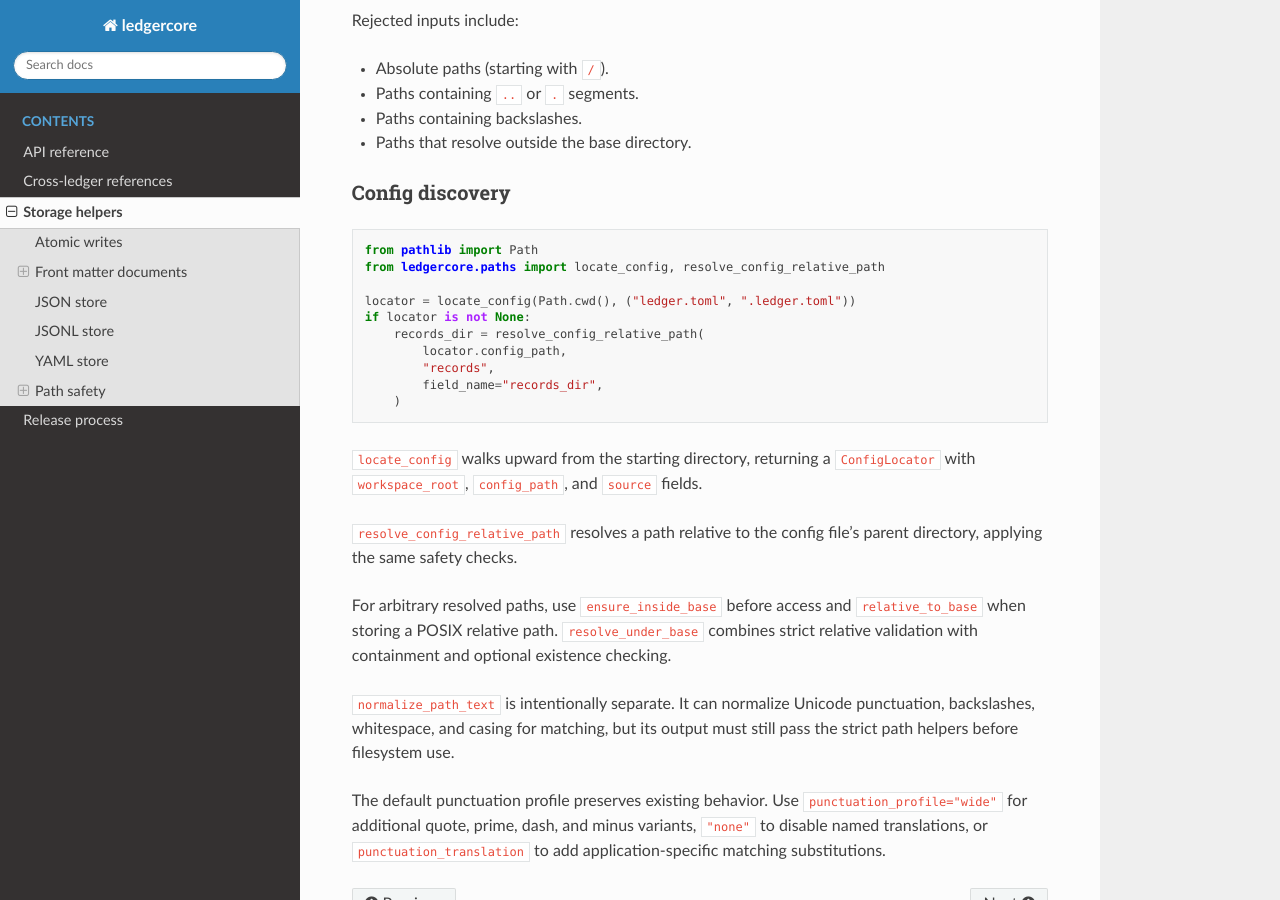
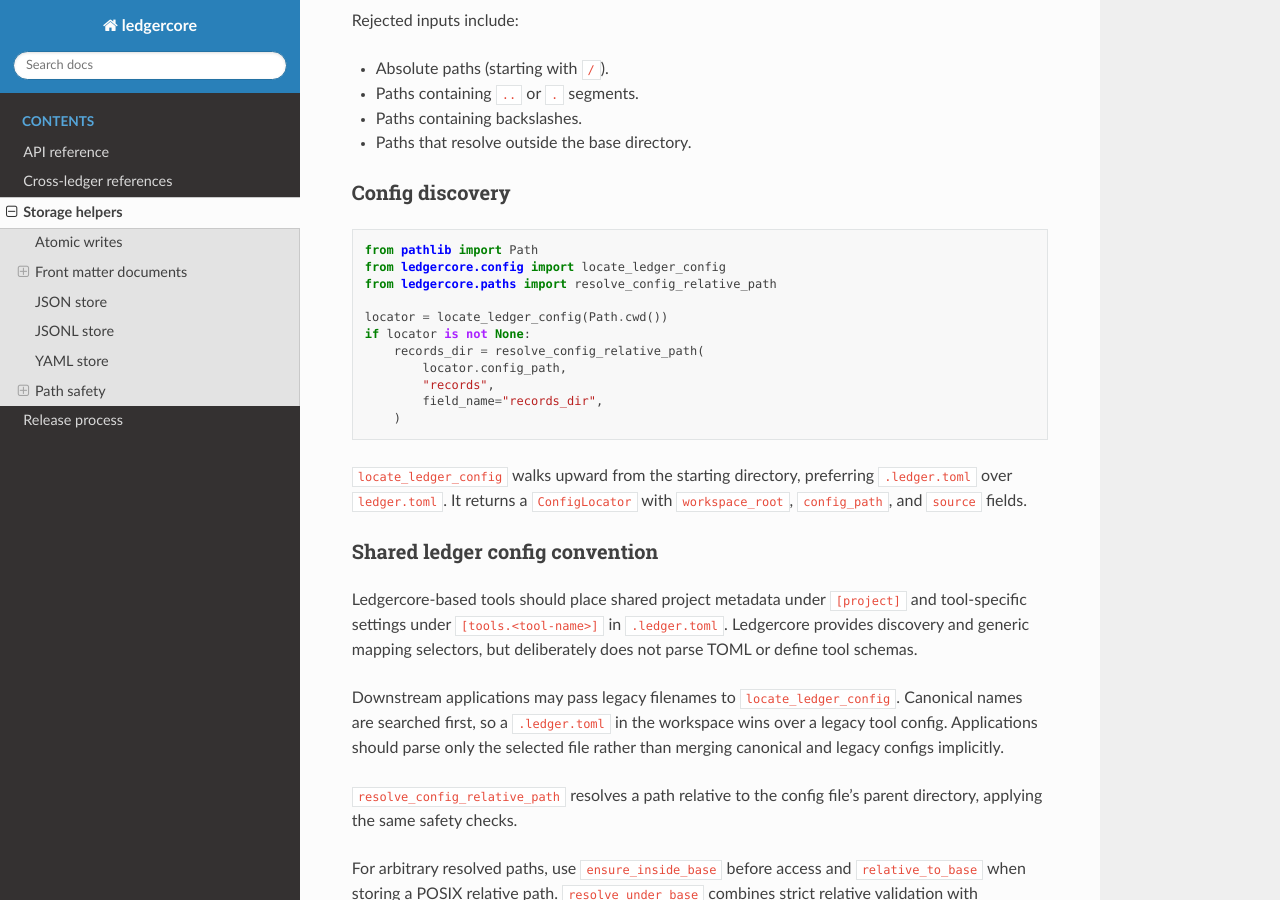
Before and after one commit to holgern/ledgercore, a Sphinx documentation site: the page built from docs/storage.rst, in a window 1280 px wide and 900 px high, scrolled down 4012 px. Built offline with Sphinx 7.4.7 and the Read the Docs theme 3.1.0, drawn with Linux system fonts in a browser that asks for light colours.

Commit message:
feat: shared ledger.toml config concept

```diff
--- a/docs/storage.rst
+++ b/docs/storage.rst
@@ -221,9 +221,10 @@ Config discovery
 .. code:: python
 
    from pathlib import Path
-   from ledgercore.paths import locate_config, resolve_config_relative_path
+   from ledgercore.config import locate_ledger_config
+   from ledgercore.paths import resolve_config_relative_path
 
-   locator = locate_config(Path.cwd(), ("ledger.toml", ".ledger.toml"))
+   locator = locate_ledger_config(Path.cwd())
    if locator is not None:
        records_dir = resolve_config_relative_path(
            locator.config_path,
@@ -231,8 +232,23 @@ Config discovery
            field_name="records_dir",
        )
 
-``locate_config`` walks upward from the starting directory, returning a
-``ConfigLocator`` with ``workspace_root``, ``config_path``, and ``source`` fields.
+``locate_ledger_config`` walks upward from the starting directory, preferring
+``.ledger.toml`` over ``ledger.toml``. It returns a ``ConfigLocator`` with
+``workspace_root``, ``config_path``, and ``source`` fields.
+
+Shared ledger config convention
+~~~~~~~~~~~~~~~~~~~~~~~~~~~~~~~
+
+Ledgercore-based tools should place shared project metadata under ``[project]``
+and tool-specific settings under ``[tools.<tool-name>]`` in ``.ledger.toml``.
+Ledgercore provides discovery and generic mapping selectors, but deliberately
+does not parse TOML or define tool schemas.
+
+Downstream applications may pass legacy filenames to
+``locate_ledger_config``. Canonical names are searched first, so a
+``.ledger.toml`` in the workspace wins over a legacy tool config. Applications
+should parse only the selected file rather than merging canonical and legacy
+configs implicitly.
 
 ``resolve_config_relative_path`` resolves a path relative to the config file's
 parent directory, applying the same safety checks.
```
Also changed, not shown: CHANGELOG.md (+7 -0 lines), README.md (+46 -8 lines), docs/api.rst (+27 -0 lines), ledgercore/__init__.py (+14 -0 lines), .taskledger.toml, 4 other files.
